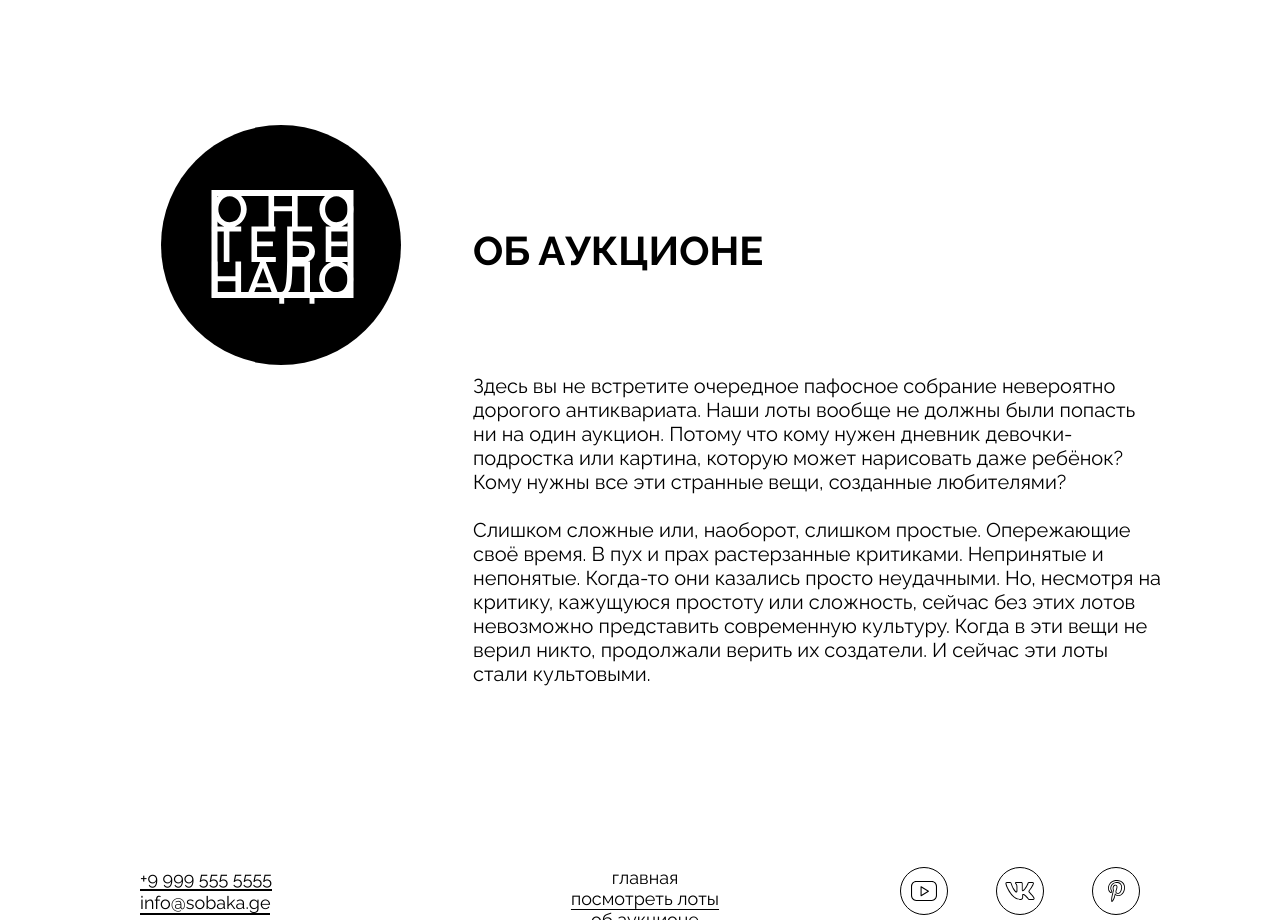
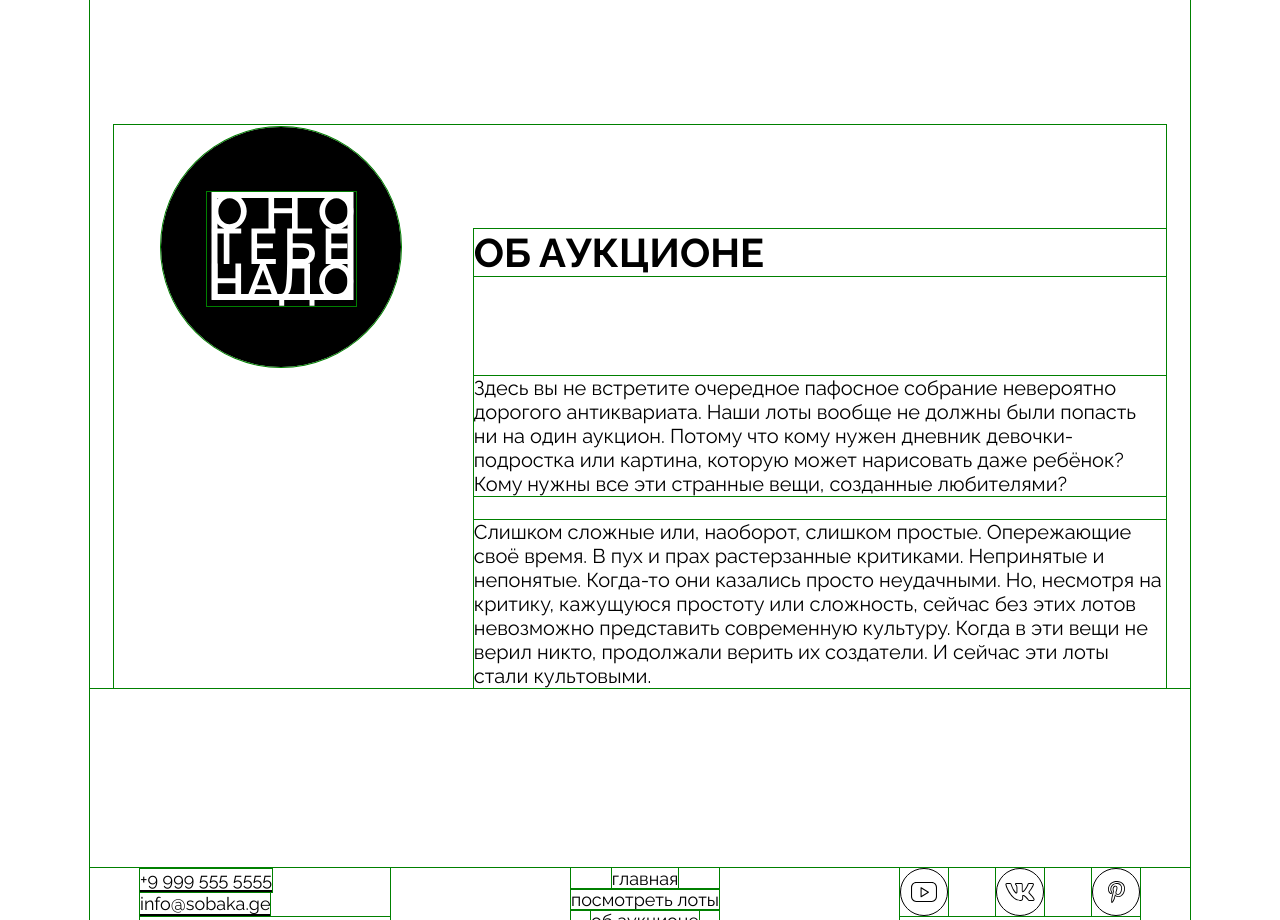
Before and after one commit to Smilix123/ono-tebe-nado-fd, a plain HTML site: page index.html in a window 1280 px wide. Shown: the part 1980-2900 px from the top of the page. Drawn offline with Linux system fonts and the light colour scheme.

Commit message:
мелкие исправления и доработки

```diff
--- a/styles/style.css
+++ b/styles/style.css
@@ -1,3 +1,7 @@
+* {
+  outline: 1px solid green;
+}
+
 .header {
   display: grid;
   grid-template-columns: 1fr min-content 1fr;
@@ -189,7 +193,6 @@
 }
 
 .card__title {
-  z-index: 1;
   padding: 48px 40px 0 40px;
   color: #fff;
   font-weight: 700;
@@ -201,7 +204,6 @@
 }
 
 .card__text {
-  z-index: 1;
   padding: 0 40px 48px 40px;
   color: #fff;
   font-weight: 400;
@@ -218,16 +220,16 @@
 }
 
 .about {
-  position: relative;
-  height: 595px;
-  margin: 150px 24px 0 24px;
+  display: flex;
+  margin: 150px 24px 180px 24px;
+  gap: 73px;
 }
 
 .about__logo {
   position: relative;
   width: 240px;
   height: 240px;
-  margin: 35px 0 0 47px;
+  margin: 2px 0 0 47px;
   border-radius: 50%;
   background-color: #000;
 }
@@ -241,11 +243,12 @@
 }
 
 .about__column {
-  position: absolute;
+  /* position: absolute; */
   top: 102px;
   right: 0px;
   width: 693px;
   text-wrap: balance;
+  margin: 104px 0 0 0;
 }
 
 .about__title {
```
